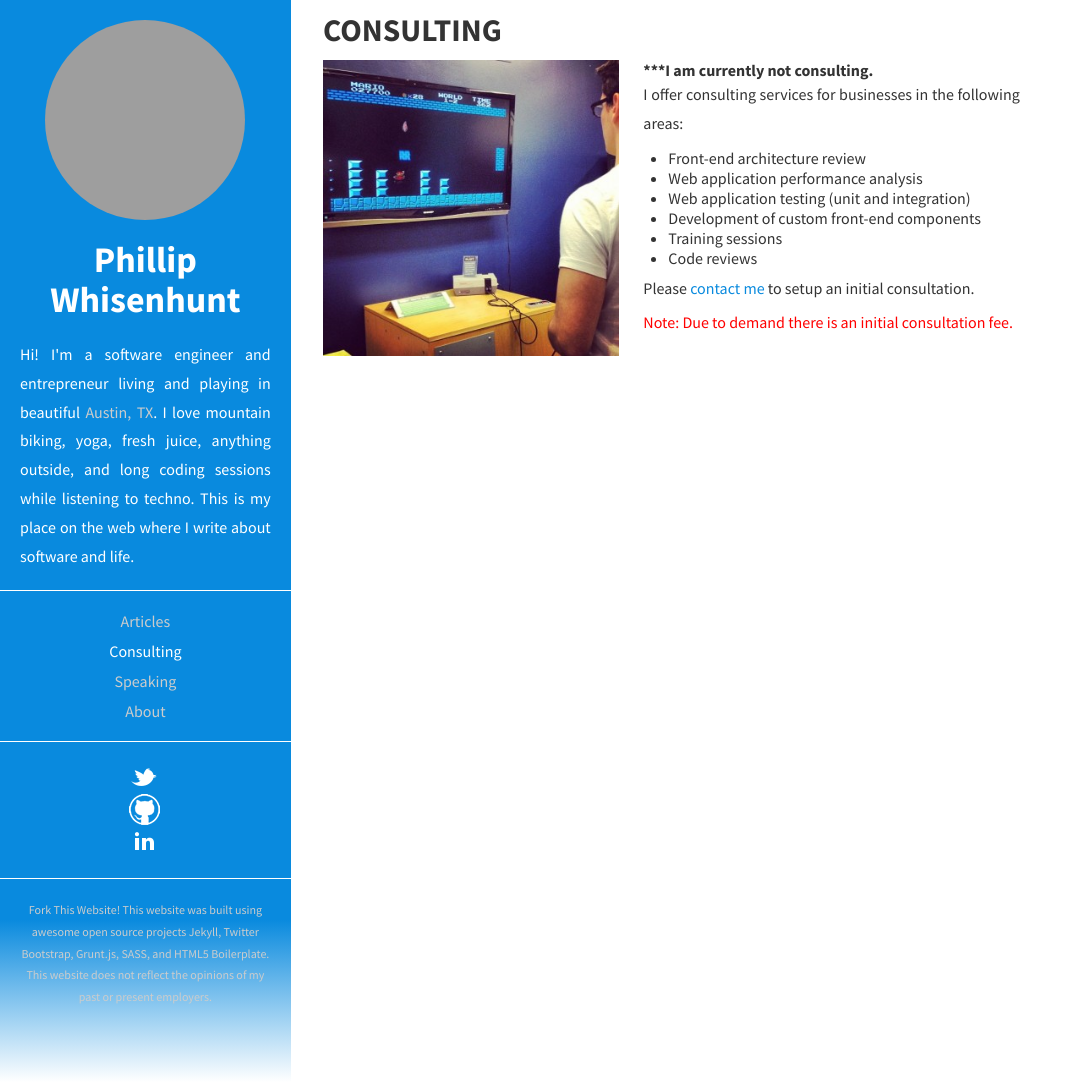
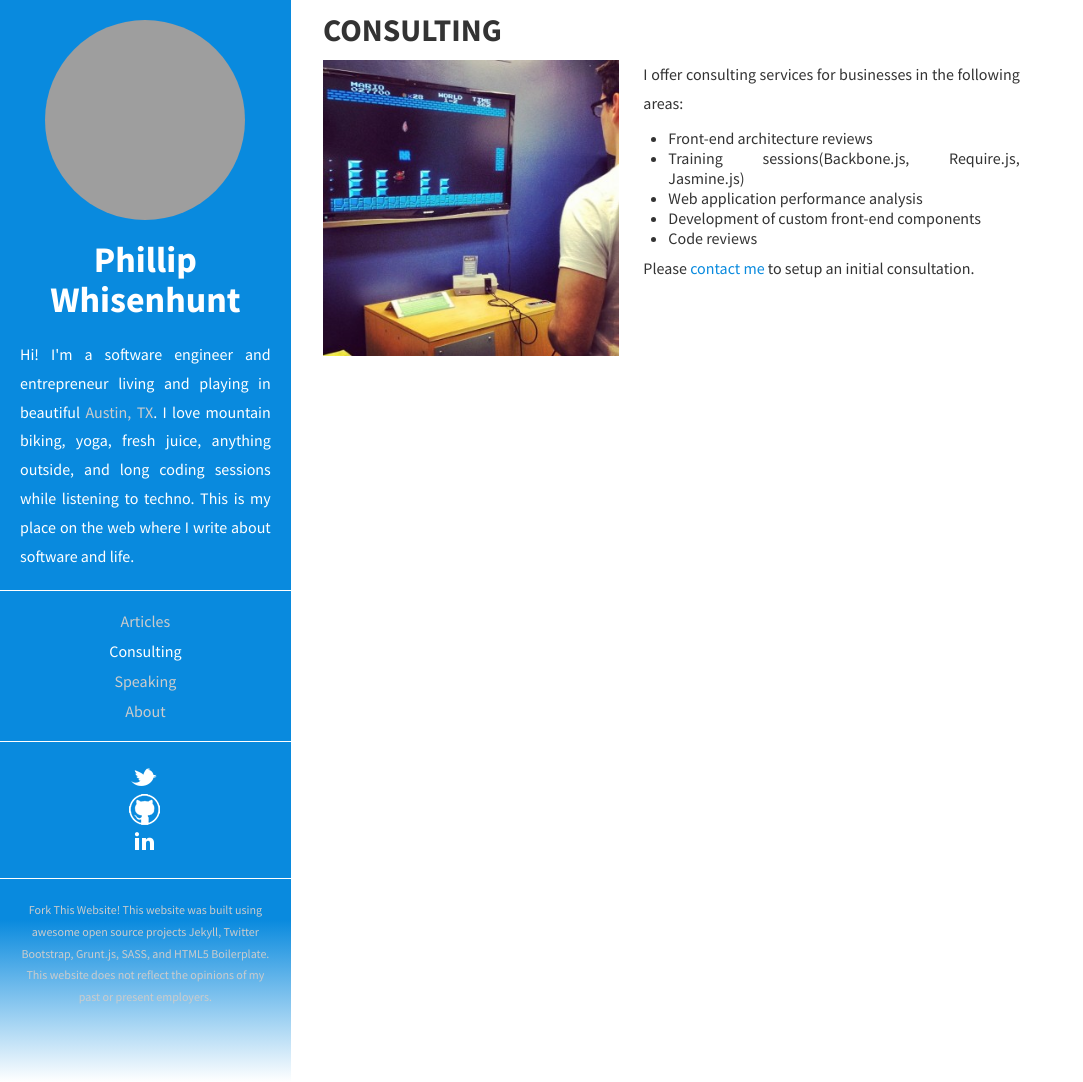
Before and after one commit to pwhisenhunt/pwhisenhunt.github.io, a Jekyll site: the page built from consulting/index.html, in a window 1280 px wide. Shown: the whole page, without its empty margins (0-1083 px from the left). Built offline with Jekyll 4.4.1, drawn with Linux system fonts in a browser that asks for light colours; comment, search, counter and statistics services are not loaded; grey boxes are pictures that could not be loaded.

Commit message:
updates.

```diff
--- a/consulting/index.html
+++ b/consulting/index.html
@@ -8,20 +8,15 @@ title: Consulting
     <img src="/images/consulting.png" alt="{{ site.author.name }} Playing Mario"/>
 </div>
 <div class="row span5">
-    <strong>***I am currently not consulting.</strong>
     <p>
         I offer consulting services for businesses in the following areas:
         <ul>
-            <li>Front-end architecture review</li>
+            <li>Front-end architecture reviews</li>
+            <li>Training sessions(Backbone.js, Require.js, Jasmine.js)</li>
             <li>Web application performance analysis</li>
-            <li>Web application testing (unit and integration)</li>
             <li>Development of custom front-end components</li>
-            <li>Training sessions</li>
             <li>Code reviews</li>
         </ul>
         Please <a href="mailto:phillip.whisenhunt@gmail.com">contact me</a> to setup an initial consultation.
     </p>
-    <p>
-        <span class="note">Note: Due to demand there is an initial consultation fee.</span>
-    </p>
 </div>
```
